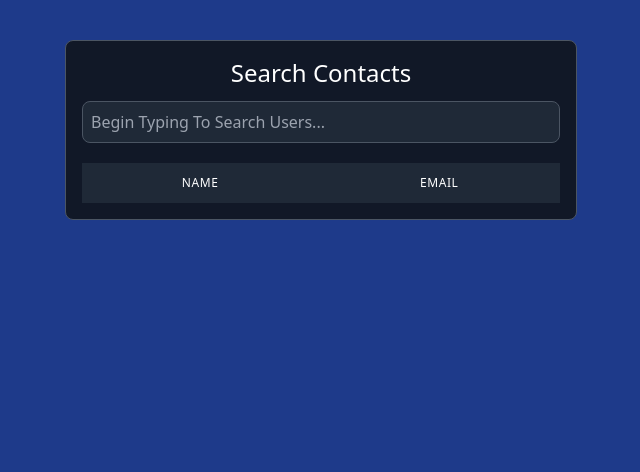
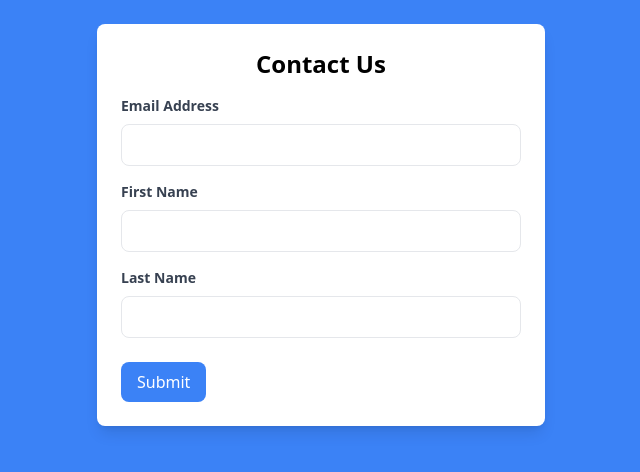
Before and after one commit to fdelacruz/htmx-crash-course, a website: page public/index.html in a window 1280 px wide. Shown: the whole page, without its empty margins (319-959 px from the left). Drawn offline with nearby package versions, Linux system fonts and the light colour scheme.

Commit message:
Inline form validation

```diff
--- a/public/index.html
+++ b/public/index.html
@@ -11,33 +11,32 @@
   <title>HTMX Crach Course</title>
 </head>
 
-<body class="bg-blue-900 >
-<div class=" container mx-auto py-8 max-w-lg">
-  <span class="htmx-indicator" id="loading">
-    <img src="img/loader.gif" alt="Loading..." class="m-auto h-10" />
-  </span>
-  <div class="bg-gray-900 text-white p-4 border border-gray-600 rounded-lg max-w-lg m-auto">
-    <h3 class="text-2xl mb-3 text-center">Search Contacts</h3>
-    <input class="border border-gray-600 bg-gray-800 p-2 rounded-lg w-full mb-5" type="search" name="search"
-      placeholder="Begin Typing To Search Users..." hx-post="/search/api" hx-trigger="input changed delay:500ms, search"
-      hx-target="#search-results" hx-indicator="#loading" />
-    <table class="min-w-full divide-y divide-gray-200">
-      <thead class="bg-gray-800 text-white">
-        <tr>
-          <th scope="col" class="px-6 py-3 text-center text-xs font-medium uppercase tracking-wider">
-            Name
-          </th>
-          <th scope="col" class="px-6 py-3 text-center text-xs font-medium uppercase tracking-wider">
-            Email
-          </th>
-        </tr>
-      </thead>
-      <tbody id="search-results" class="divide-y divide-gray-600">
-        <!-- Your search results go here -->
-      </tbody>
-    </table>
-  </div>
-  </div>
+<body class="bg-blue-500">
+  <form class="max-w-md mx-auto p-6 bg-white rounded-lg shadow-lg mt-6">
+    <h1 class="text-2xl font-bold mb-4 text-center">Contact Us</h1>
+    <div class="mb-4" hx-target="this" hx-swap="outerHTML">
+      <label class="block text-gray-700 text-sm font-bold mb-2" for="email">Email Address</label>
+      <input name="email" hx-post="/contact/email"
+        class="border rounded-lg py-2 px-3 w-full focus:outline-none focus:border-blue-500" type="email" id="email"
+        required />
+    </div>
+    <div class="mb-4">
+      <label class="block text-gray-700 text-sm font-bold mb-2" for="firstName">First Name</label>
+      <input type="text" name="firstName"
+        class="border rounded-lg py-2 px-3 w-full focus:outline-none focus:border-blue-500" id="firstName" required />
+    </div>
+    <div class="mb-6">
+      <label class="block text-gray-700 text-sm font-bold mb-2" for="lastName">Last Name</label>
+      <input type="text" name="lastName"
+        class="border rounded-lg py-2 px-3 w-full focus:outline-none focus:border-blue-500" id="lastName" required />
+    </div>
+    <div class="flex items-center justify-between">
+      <button class="px-4 py-2 bg-blue-500 text-white rounded-lg hover:bg-blue-600 focus:outline-none focus:bg-blue-600"
+        type="submit">
+        Submit
+      </button>
+    </div>
+  </form>
 </body>
 
 </html>
```
